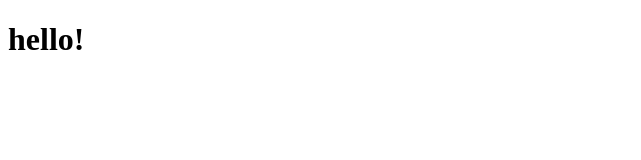
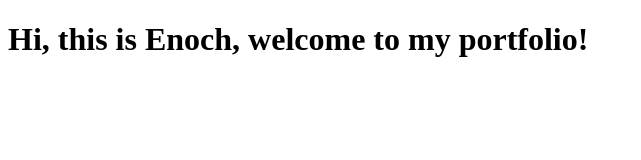
Before and after one commit to Enoch-Chou/Portfolio, a plain HTML site: page index.html in a window 1280 px wide. Shown: the whole page, without its empty margins (0-641 px from the left). Drawn offline with Linux system fonts and the light colour scheme.

Commit message:
Modified index.html

```diff
--- a/index.html
+++ b/index.html
@@ -1,2 +1,2 @@
 <!DOCTYPE html>
- <h1>hello!</h1>
+ <h1>Hi, this is Enoch, welcome to my portfolio!</h1>
```
